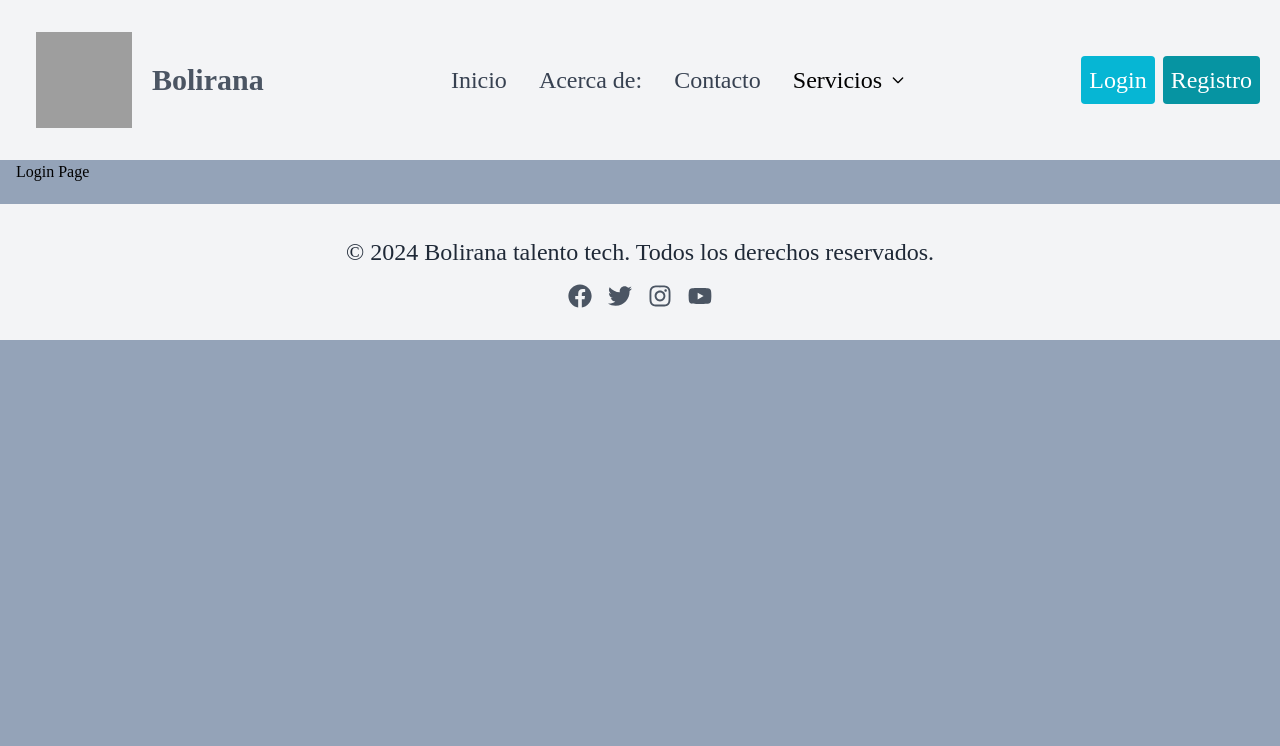
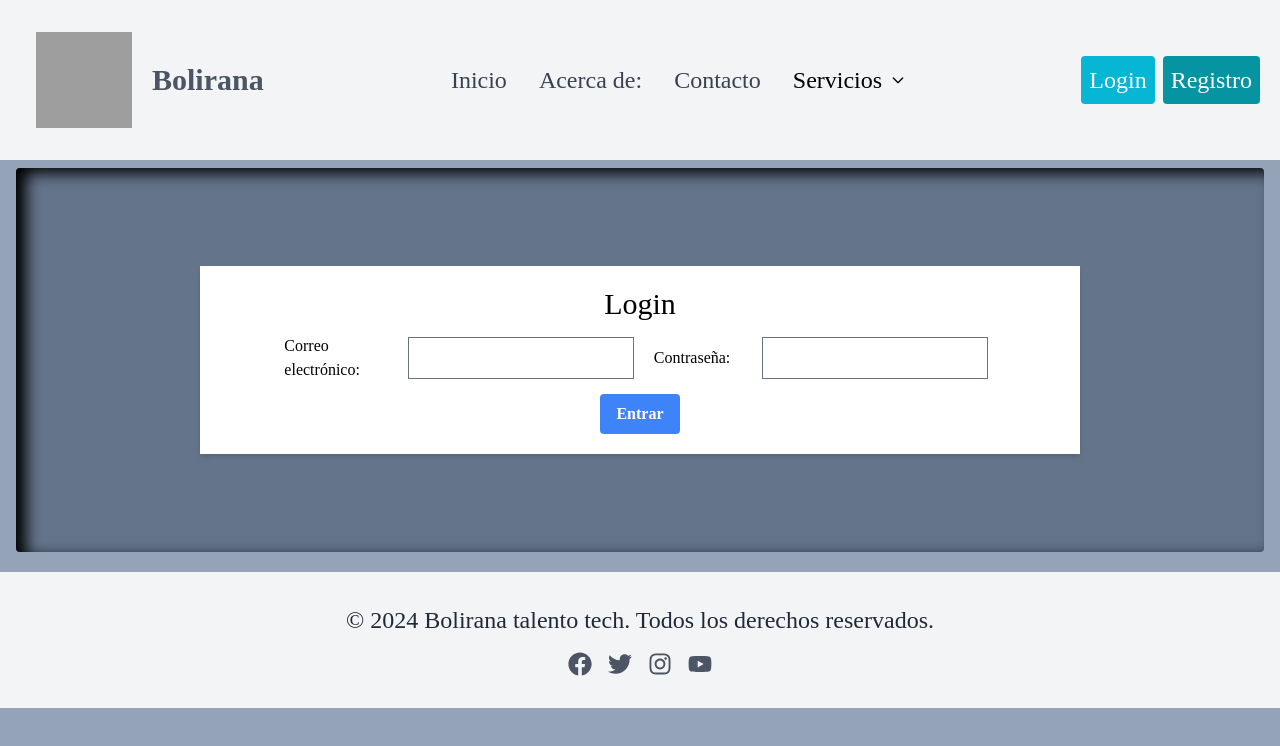
Before and after one commit to seguraedwin5/BoliranaTalentotech, a React (Vite) app: page /login in a window 1280 px wide. Shown: the top 746 px of the page. Built offline with nearby package versions, Linux system fonts and the light colour scheme; grey boxes are pictures that could not be loaded; a web font is replaced by a local one.

Commit message:
se hacen cambios en el formulario de registro y login

```diff
--- a/src/components/MapContainer.jsx
+++ b/src/components/MapContainer.jsx
@@ -1,30 +1,6 @@
-import {
-  APIProvider,
-  Map,
-  useMarkerRef,
-  AdvancedMarker,
-} from "@vis.gl/react-google-maps";
 function MapContainer() {
-  const [markerRef, marker] = useMarkerRef();
   return (
-    <APIProvider apiKey={import.meta.env.VITE_GOOGLE_MAPS_API_KEY}>
-      <div className="relative w-full h-full  bg-white">
-        <Map
-          style={{ width: "100%", height: "100%" }}
-          defaultCenter={{ lat: 4.742540866658166, lng: -74.12745763908937 }}
-          defaultZoom={12}
-          gestureHandling={"greedy"}
-          disableDefaultUI={false}
-          mapId={"2745ac87cb8769de"}
-        >
-          <AdvancedMarker
-            ref={markerRef}
-            position={{ lat: 4.742540866658166, lng: -74.12745763908937 }}
-          />
-        </Map>
-      </div>
-    </APIProvider>
+   <div></div>
   );
 }
-
 export default MapContainer;
--- a/src/pages/AcercaDe.jsx
+++ b/src/pages/AcercaDe.jsx
@@ -7,41 +7,35 @@ function AcercaDe() {
         <h1 className='text-center'>Sobre Nosotros</h1>
 
         <Section>
-        <div className='px-4'>
+        <div className="p-5 bg-white shadow-md flex flex-row flex-wrap gap-3 justify-center">
+        <div className="w-4/5">
           <h2>Nuestra Historia</h2>
           <p>
             Comenzamos como un pequeño proyecto desarrollado durante un curso full stack que brindo el gobierno llamado <strong>Talento Tech</strong>, con la pasión por el desarrollo web y los conocimientos adquiridos durante el curso hemos creado dichoso trabajo. Desde entonces, hemos crecido y nos hemos convertido en líderes en el alquiler de boliranas y la organización de torneos en nuestra ciudad.
           </p>
           </div>
-        </Section>
 
-        <Section>
-        <div className='px-4'>
+          <div className="">
           <h2>Nuestros Servicios</h2>
-          <ul>
-            <li>Alquiler de boliranas de alta calidad</li>
+            <li>Alquiler de boliranas de alta calidad</li>º
             <li>Organización de torneos locales y regionales</li>
             <li>Asesoramiento y capacitación para principiantes</li>
             <li>Venta de accesorios y equipamiento para boliranas</li>
-          </ul>
           </div>
-        </Section>
 
-        <Section>
-        <div className='px-4'>
+          <div className=" flex w-4/4 items-center justify-around">
           <h2>Nuestro Equipo</h2>
           <p>
             Contamos con un equipo apasionado y experimentado en el mundo de las boliranas. Nuestros instructores son jugadores profesionales y expertos en la organización de eventos deportivos.
           </p>
           </div>
-        </Section>
 
-        <Section>
-        <div className='px-4'>
+          <div className=" flex w-4/4 items-center justify-around">
           <h2>Misión y Visión</h2>
           <p>
             Nuestra misión es promover el deporte de las boliranas y brindar una experiencia excepcional a nuestros clientes. Nuestra visión es convertirnos en referentes a nivel nacional en el alquiler de boliranas y la organización de torneos.
           </p>
+          </div>
           </div>
         </Section>
       </div>
--- a/src/pages/Login.jsx
+++ b/src/pages/Login.jsx
@@ -1,9 +1,95 @@
+import Input from "../components/Input";
+import Section from "../components/Section";
+import React, { Children, useState } from "react";
+import axios from "axios";
 function Login() {
-    return (
-      <div>
-        <h1>Login Page</h1>
+  const [formData, setFormData] = useState({
+    name: "",
+    email: "",
+    password: "",
+    confirmPassword: "",
+    phone: "",
+    address: "",
+    city: "",
+    country: "",
+    termsAccepted: false,
+  });
+
+  const handleChange = (e) => {
+    setFormData({
+      ...formData,
+      [e.target.name]:
+        e.target.type === "checkbox" ? e.target.checked : e.target.value,
+    });
+  };
+
+  const handleSubmit = (e) => {
+    e.preventDefault();
+    console.log(formData);
+    axios
+      .post("http://localhost:8083/api/users", formData)
+      .then((res) => {
+        res.status;
+      })
+      .then((status) => {
+        status === 200 ? console.log('login ok') : console.log('Error');;
+      });
+  };
+
+  return (
+    <Section>
+      <div className="">
+        <form
+          onSubmit={handleSubmit}
+          className="p-5 bg-white shadow-md flex flex-row flex-wrap gap-3 justify-center"
+        >
+          <h1 className="text-3xl w-full text-center ">Login</h1>
+          <div className=" flex w-5/12 items-center justify-around">
+            <label htmlFor="email">Correo electrónico:</label>
+            <br></br>
+            <input
+              type="email"
+              id="email"
+              name="email"
+              value={formData.email}
+              onChange={handleChange}
+              required
+            />
+          </div>
+          <div className=" flex w-5/12 items-center justify-around">
+            <label htmlFor="password">Contraseña:</label>
+            <br></br>
+            <input
+              type="password"
+              id="password"
+              name="password"
+              value={formData.password}
+              onChange={handleChange}
+              required
+            />
+          </div>
+
+          <div className=" flex w-5/12 items-center justify-around">
+            <button
+            type="submit"
+            className="
+            bg-blue-500
+            hover:bg-blue-700
+            text-white
+            font-bold
+            py-2
+            px-4
+            rounded
+            transition-colors
+            duration-300
+          "
+          >
+            Entrar
+          </button>
+          </div>
+        </form>
       </div>
-    );
-  }
-
-  export default Login;
+    </Section>
+  );
+}
+export default Login;
--- a/src/pages/Registro.jsx
+++ b/src/pages/Registro.jsx
@@ -25,19 +25,16 @@ function Registro() {
 
   const handleSubmit = (e) => {
     e.preventDefault();
-    // Aquí puedes agregar la lógica para enviar los datos del formulario al servidor
     console.log(formData);
-    /*
     axios
-      .post("http://localhost:3000/Users", formData)
+      .post("http://localhost:8083/api/register", formData)
       .then((res) => {
         res.status;
       })
       .then((status) => {
         status === 200 ? alert("creado") : alert("no creado");
-      });*/
+      });
   };
-
   return (
     <Section>
       <div className="">
@@ -106,37 +103,7 @@ function Registro() {
             />
           </div>
           <div className=" flex w-5/12 items-center justify-around">
-            <label htmlFor="address">Dirección:</label>
-            <br></br>
-            <input
-              type="text"
-              id="address"
-              name="address"
-              value={formData.address}
-              onChange={handleChange}
-            />
-          </div>
-          <div className=" flex w-5/12 items-center justify-around">
-            <label htmlFor="city">Ciudad:</label>
-            <br></br>
-            <input
-              type="text"
-              id="city"
-              name="city"
-              value={formData.city}
-              onChange={handleChange}
-            />
-          </div>
-          <div className=" flex w-5/12 items-center justify-around">
-            <label htmlFor="country">País:</label>
-            <br></br>
-            <input
-              type="text"
-              id="country"
-              name="country"
-              value={formData.country}
-              onChange={handleChange}
-            />
+            <span></span>
           </div>
           <div className=" flex w-5/12 items-center justify-around">
             <label htmlFor="termsAccepted">
@@ -151,6 +118,7 @@ function Registro() {
               Acepto los términos y condiciones
             </label>
           </div>
+          <div className=" flex w-5/12 items-center justify-around">
           <button
             type="submit"
             className="
@@ -164,9 +132,9 @@ function Registro() {
               transition-colors
               duration-300
               "
-          >
-            Registrarse
+          >Registrarse
           </button>
+          </div>
         </form>
       </div>
     </Section>
```
Lines whose indentation alone changed are shown as unchanged.
